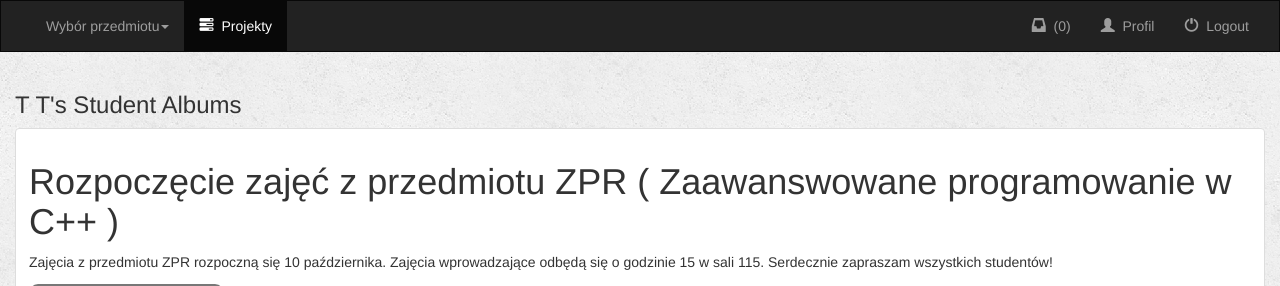
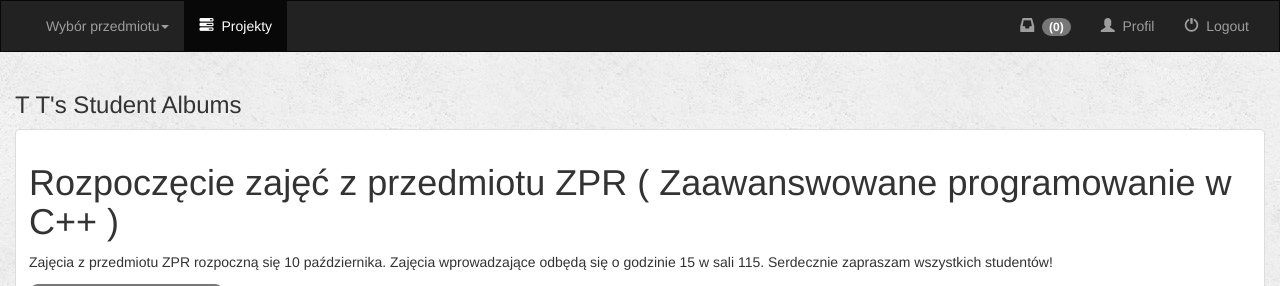
Before and after one commit to mkapiczy/ZPR, a Django app: template student/templates/student/index.html in a window 1280 px wide. Shown: the top 286 px of the page. Run offline with Django 3.2, Linux system fonts and the light colour scheme; the template is opened without the code that fills it: values that come from a table or form of the project are taken from there, others are empty; a user stored in the database is signed in; data comes from the database, SQL or seed files in the repository; some libraries are stand-ins or nearby versions.

Commit message:
[Student] - changing messages amount label to badge

```diff
--- a/student/templates/student/base.html
+++ b/student/templates/student/base.html
@@ -55,11 +55,13 @@
                 <li class="">
                     <a href="{% url 'student_inbox:index' %}">
                         <span class="glyphicon glyphicon-inbox" aria-hidden="true"></span>&nbsp;
+                        <span class="badge">
                         {% if request.session.inbox %}
                             ({{ request.session.unread_messages_size }})
                         {% else %}
                             (0)
                         {% endif %}
+                         </span>
                     </a>
                 </li>
 
```
